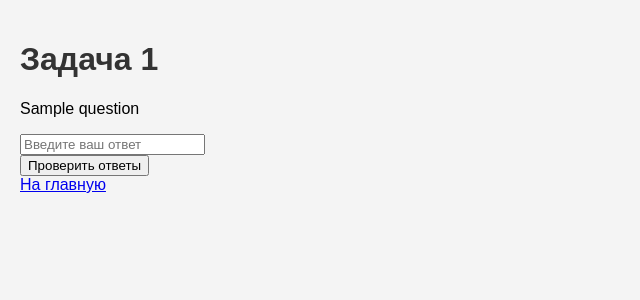
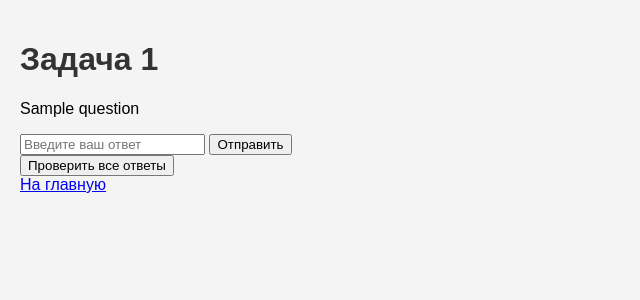
Before and after one commit to Andrey-Zobnin/appForEducationegeEnglish, a Flask app: template templates/index.html in a window 1280 px wide. Shown: the top 300 px of the page, without its empty margins (0-640 px from the left). Run offline with Flask 3, Linux system fonts and the light colour scheme; the template is opened without the code that fills it: most values are stand-ins (such as "Sample title", 1, 10 or a date in 2020).

Commit message:
add button sumbit

```diff
--- a/templates/index.html
+++ b/templates/index.html
@@ -17,9 +17,10 @@
             <div class="question-block">
                 <p class="question">{{ question }}</p>
                 <input type="text" class="answer" placeholder="Введите ваш ответ">
+                <button type="button" class="submit-button">Отправить</button>
             </div>
             {% endfor %}
-            <button type="button" id="checkAnswers">Проверить ответы</button>
+            <button type="button" id="checkAnswers">Проверить все ответы</button>
         </form>
         <div id="result"></div>
         <a href="/" class="back-button">На главную</a>
```
